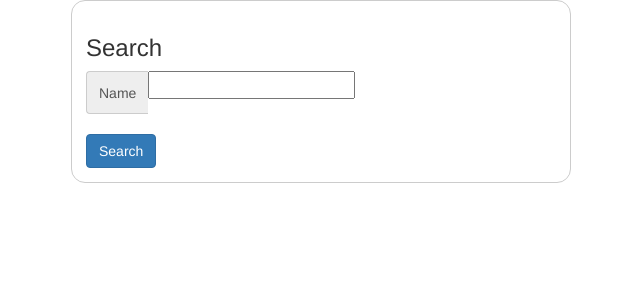
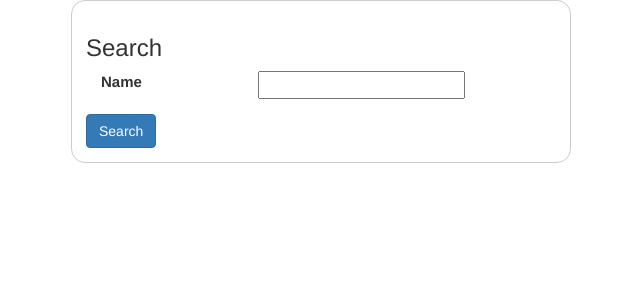
Before and after one commit to ironmann250/tike_onsite, a Django app: page /search_database/ in a window 1280 px wide. Shown: the part 101-401 px from the top of the page, without its empty margins (319-959 px from the left). Run offline with Django 3.2, Linux system fonts and the light colour scheme.

Commit message:
changes on templates

```diff
--- a/Templates/html/badges/search.html
+++ b/Templates/html/badges/search.html
@@ -4,10 +4,14 @@
 {% block content %}
 <form id="form">
   <h3>Search</h3>
-    <div id="name" class="input-group">
-      <span class="input-group-addon" id="basic-addon1">Name</span>
-      <input type="text" id="name" name="q">
-    </div>
+    <div id="name" class="form-group">
+        <div class="col-sm-4">
+        <label>Name</label>
+      </div>
+        <div class="col-sm-8">
+        <input type="text" id="name" name="q">
+      </div>
+      </div>
     <br>
     <input type="submit" class="btn btn-primary" value='Search'>
     {% for badge in badges_ %}
```
